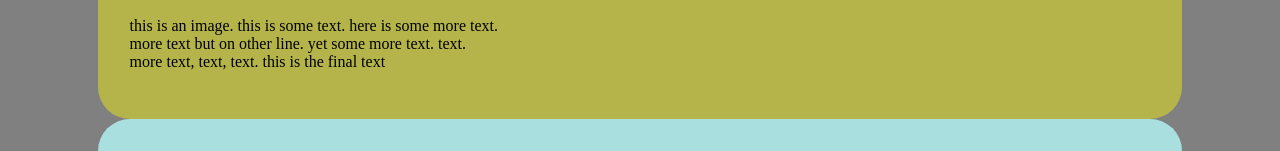
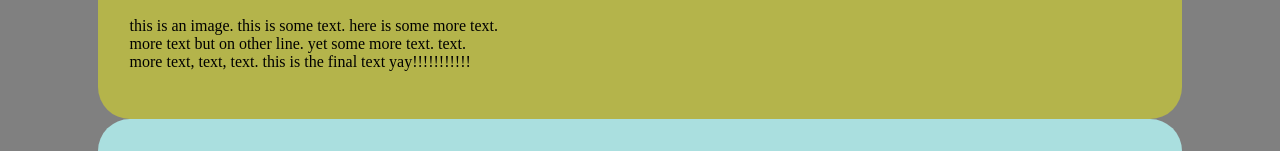
Before and after one commit to Anuj-Harad/garbage.xyz, a plain HTML site: page index.html in a window 1280 px wide. Shown: the part 512-663 px from the top of the page. Drawn offline with Linux system fonts and the light colour scheme.

Commit message:
Update index.html

```diff
--- a/index.html
+++ b/index.html
@@ -16,6 +16,7 @@
                 this is an image. this is some text. here is some more text.<br>
                 more text but on other line. yet some more text. text.<br>
                 more text, text, text. this is the final text
+                yay!!!!!!!!!!!
             </p>
         </div>
         <div class="left">
```
